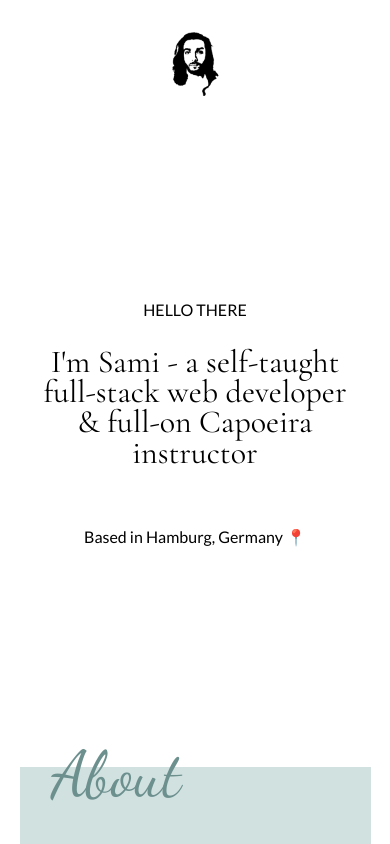
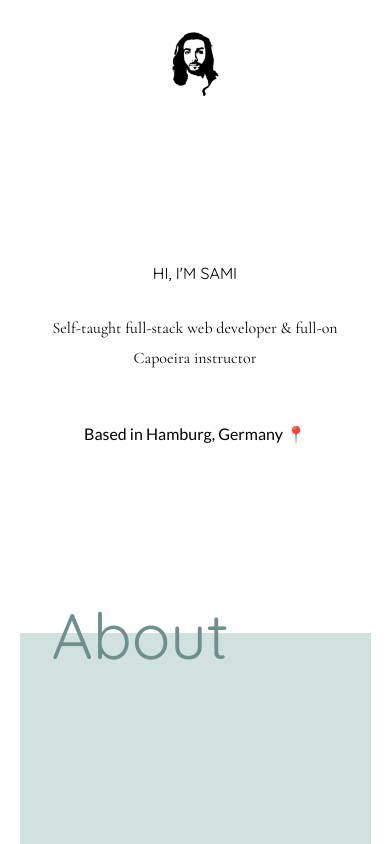
Before and after one commit to samihamed/samihamed.io, a React (Create React App) app: page / in a window 390 px wide. Shown: the top 844 px of the page. Built offline with nearby package versions, Linux system fonts and the light colour scheme.

Commit message:
:lipstick: Streamline color palette

```diff
--- a/public/index.html
+++ b/public/index.html
@@ -5,7 +5,7 @@
     <link rel="shortcut icon" href="%PUBLIC_URL%/favicon.png" />
     <meta name="viewport" content="width=device-width, initial-scale=1" />
     <meta name="theme-color" content="#000000" />
-    <link href="https://fonts.googleapis.com/css?family=Dancing+Script|Cormorant+Garamond|Lato&display=swap" rel="stylesheet">
+    <link href="https://fonts.googleapis.com/css?family=Quicksand|Dancing+Script|Cormorant+Garamond|Lato&display=swap" rel="stylesheet">
     <!--
       manifest.json provides metadata used when your web app is installed on a
       user's mobile device or desktop. See https://developers.google.com/web/fundamentals/web-app-manifest/
--- a/src/components/Section.tsx
+++ b/src/components/Section.tsx
@@ -2,7 +2,6 @@ import React, { Component } from 'react'
 
 import portrait from '../assets/portrait.jpg'
 import iphoneXR from '../assets/iphone_xr.png'
-import tweety from '../assets/tweety.png'
 
 import marked from 'marked'
 import { article } from '../articles/2019-03-30'
@@ -14,9 +13,6 @@ import { MicroCopy } from '../manifest/Section.manifest';
 
 interface SectionProps {
     section: ManifestSection,
-    // head?: string,
-    // body?: string,
-    // bottom?: Array<string>
 }
 interface SectionState {
     section?: ManifestSection,
@@ -43,12 +39,12 @@ export default class Section extends Component<SectionProps, SectionState> {
     render() {
       return (
         <div className="Section">
-            <div>{this.state.head}</div>
-            <h1>{this.state.body}</h1>
+            <h1>{this.state.head}</h1>
+            <h2>{this.state.body}</h2>
             <div className="section-content">
                 {
                     this.state.head === MicroCopy.About.head
-                        ? <div className="picture-container"><img src={portrait} alt="A picture of me on a mountain in Norway"/></div>
+                        ? <div className="picture-container"><img src={portrait} alt="Me on a mountain in Norway"/></div>
                         : null
                 }
 
--- a/src/components/Topic.tsx
+++ b/src/components/Topic.tsx
@@ -26,7 +26,7 @@ export default class Topic extends Component<TopicProps, TopicState> {
     render() {
         return (
             <div className="Topic">
-                <h2 className="Headline">{this.state.section}</h2>
+                <h1 className="Headline">{this.state.section}</h1>
             </div>
         )
     }
--- a/src/manifest/Section.manifest.ts
+++ b/src/manifest/Section.manifest.ts
@@ -5,13 +5,13 @@ import { capoeiraSongBot, stockOverflow, iaiaioio } from '../articles/projects'
 
 export const MicroCopy: Manifest = {
     'Home': {
-        head: 'HELLO THERE',
-        body: `I'm Sami - a self-taught full-stack web developer & full-on Capoeira instructor`,
+        head: `HI, I'M SAMI`,
+        body: `Self-taught full-stack web developer & full-on Capoeira instructor`,
         bottom: ['Based in Hamburg, Germany 📍']
     },
     'About': {
         head: `MY MOM AND DAD MADE THIS`,
-        body: `Hi - I'm Sami.`,
+        body: ``,
         bottom: [about],
     },
     'Blog': {
@@ -21,7 +21,7 @@ export const MicroCopy: Manifest = {
     },
     'Projects': {
         head: 'I MADE THIS',
-        body: '',
+        body: 'Some things I build or contribute to',
         bottom: [
             capoeiraSongBot,
             stockOverflow,
--- a/src/styles/App.css
+++ b/src/styles/App.css
@@ -9,6 +9,12 @@
 
 .home > .Topic {
   background-color: #d1e1e0;
+}
+
+@media only screen and (max-width: 900px) {
+  .home > .Topic {
+    min-height: 25vh;
+  }
 }
 
 .home > .Topic {
@@ -28,13 +34,13 @@
 }
 
 .blog > .Topic {
-  background-color: #e9c3b8;
+  background-color: #f3e2e4;
 }
 
 .blog > .Topic {
-  color: #6b3728;
+  color: #6D6A75;
 }
 
 .projects {
-  background-color: #e9c3b8;
+  background-color: #f3e2e4;
 }
--- a/src/styles/Footer.css
+++ b/src/styles/Footer.css
@@ -2,10 +2,11 @@
     display: flex;
     justify-content: center;
     align-items: center;
+
     padding: 2em;
-    background-color: #ffffffd9;
-    box-shadow: 0 0 8px 0.1px #e9c3b8fc;
-    border-radius: 1px 1px 0 0;
+
+    border-top: 1em solid #f3e2e46b;
+    background-color: white;
 }
 
 .Footer > img {
--- a/src/styles/Section.css
+++ b/src/styles/Section.css
@@ -42,13 +42,18 @@
     overflow: scroll;
 }
 
+.Section > .section-content > .article > h1 {
+    font-family: "Cormorant Garamond", "Quicksand", "Helvetica Neue", Arial;
+    font-size: 2em;
+}
+
 .Section > .section-content > .markdown-block {
     margin: 2em 0;
 }
 
 @media only screen and (max-width: 900px) {
     .Section {
-        padding: 1em 1em 2em 1em;
+        padding: 0em 1em 2em 1em;
     }
 
     .Section > .section-content > .picture-container {
--- a/src/styles/Topic.css
+++ b/src/styles/Topic.css
@@ -3,7 +3,7 @@
 }
 
 .Headline {
-    font-family: "Dancing Script", "Helvetica Neue", Arial;
-    font-size: 4em;
-    margin-top: -.1em;
+    font-family: "Quicksand", "Dancing Script", "Helvetica Neue", Arial;
+    font-size: 5em;
+    margin-top: -.2em;
 }
--- a/src/styles/Typography.css
+++ b/src/styles/Typography.css
@@ -6,8 +6,14 @@ code {
     font-family: source-code-pro, Menlo, Monaco, Consolas, 'Courier New', monospace;
 }
 
-h1, h2, h3 {
-    font-family: "Cormorant Garamond", "Helvetica Neue", Arial;
+h1 {
+    font-family: "Quicksand", "Cormorant Garamond", "Helvetica Neue", Arial;
+    font-weight: 100;
+    font-size: 1em;
+}
+
+h2, h3 {
+    font-family: "Cormorant Garamond", "Quicksand", "Helvetica Neue", Arial;
     font-weight: 100;
 }
 
@@ -15,3 +21,13 @@ a {
     text-decoration: none;
     color: #6c908e;
 }
+
+@media only screen and (max-width: 600px) {
+    h1, h2, h3 {
+        font-size: 1em;
+    }
+
+    .Headline {
+        font-size: 4em;
+    }
+}
```
